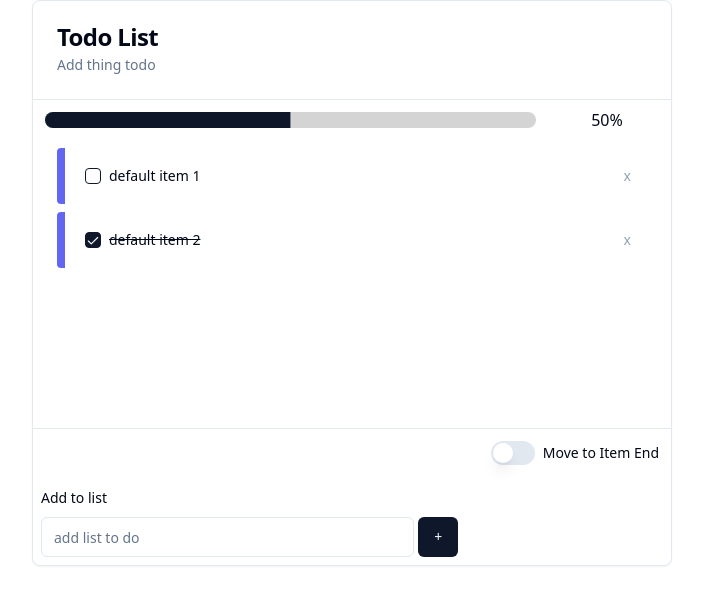
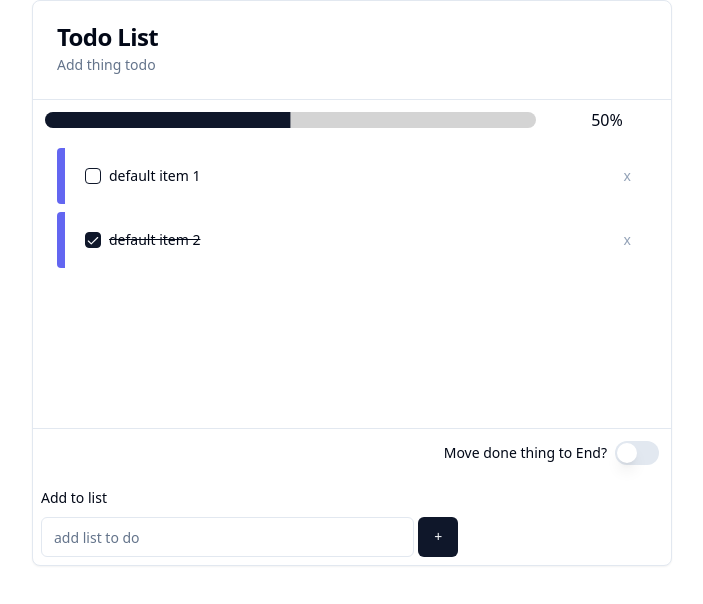
Before and after one commit to sos78819/0606, a React (Vite) app in the folder vite-project/: page / in a window 1280 px wide. Shown: the top 604 px of the page, without its empty margins (288-991 px from the left). Built offline with nearby package versions, Linux system fonts and the light colour scheme.

Commit message:
feat:加入totdoItem排序功能

```diff
--- a/vite-project/src/components/TodoList.tsx
+++ b/vite-project/src/components/TodoList.tsx
@@ -4,7 +4,6 @@ import { cn } from "@/lib/utils";
 import { useState} from "react";
 import { AddItemForm } from "./add-item-form";
 import { ItemContent } from "./item-content";
-import { MoveItemEnd } from "./move-to-item-end";
 import { TodoProgress } from "./todo-progress";
 import { singleItem } from "@/type";
 
@@ -40,8 +39,6 @@ const TodoList = () => {
         <Separator />
         <TodoProgress TodoItem={TodoItems}/>
         <ItemContent TodoItem={TodoItems} handleItemChange={handleItemChange} />
-        <Separator />
-        <MoveItemEnd />
         <AddItemForm TodoItem={TodoItems} handleItemChange={handleItemChange} />
       </Card>
     </div>
--- a/vite-project/src/components/item-content.tsx
+++ b/vite-project/src/components/item-content.tsx
@@ -3,43 +3,68 @@ import { CardContent } from "./ui/card"
 import { Checkbox } from "./ui/checkbox"
 import { Label } from "./ui/label"
 import * as ScrollArea from '@radix-ui/react-scroll-area';
-import { useRef } from "react"
 import { TodoProps } from "@/type";
-
-
-
-
+import { MoveItemEnd } from "./move-to-item-end";
+import { Separator } from "./ui/separator";
+import { useState } from "react";
 
 
 const ItemContent = (props: TodoProps) => {
 
+ const [switchTitle,setSwitchTitle] = useState("Move done thing to End?")
+  //const viewportRef = useRef<HTMLDivElement>(null);
 
-  const viewportRef = useRef<HTMLDivElement>(null);
-  console.log(viewportRef.current?.scrollTop)
-  function handleItemCheck(e: boolean , idx: number) {
+  function handleItemCheck(e: boolean, idx: number) {
     const newTodos = [...props.TodoItem];
     newTodos[idx].finish = e
     props.handleItemChange(newTodos)
   }
 
   function removeItem(idx: number) {
-
     const newTodos = [...props.TodoItem];
     newTodos.splice(idx, 1);
+    props.handleItemChange(newTodos)
+  }
 
+  function switchHandler(e:boolean) {
+    const newTodos = [...props.TodoItem];
+    if(e){
+      const switchToStart = "Move done thing to Start?"
+      newTodos.sort((a, b) => {
+        if (a.finish === b.finish) return 0;
+        if (a.finish) return 1;
+        return -1;
+      });
+      setSwitchTitle(switchToStart)
+
+    }else{
+      const switchToEnd = "Move done thing to End?"
+      newTodos.sort((a, b) => {
+        if (a.finish === b.finish) return 0;
+        if (!a.finish) return 1;
+        return -1;
+      });
+      setSwitchTitle(switchToEnd)
+    }
     props.handleItemChange(newTodos)
+  //   if (e && viewportRef.current) {
+  //    const scrollHeight = viewportRef.current.scrollHeight
+  //    const clientHeight = viewportRef.current.clientHeight
+  //    const scrollTop = scrollHeight - clientHeight
+  //     viewportRef.current.scrollTop=scrollTop
+  // }
   }
 
 
 
-  return <ScrollArea.Root>
-    <ScrollArea.Viewport ref={viewportRef} className="h-72" >
+  return <><ScrollArea.Root>
+    <ScrollArea.Viewport className="h-72" >
 
       <CardContent>
         {props.TodoItem.map((item, idx) => {
           const lineClass = item.finish ? 'line-through' : '';
           return <div key={idx} className="flex items-center rounded border-l-8 border-l-indigo-500 mt-2 p-5 relative">
-            <Checkbox onCheckedChange={(e:boolean) => handleItemCheck(e, idx)} checked={item.finish} className="mr-2" id="terms" />
+            <Checkbox onCheckedChange={(e: boolean) => handleItemCheck(e, idx)} checked={item.finish} className="mr-2" id="terms" />
             <Label
               className={`text-sm font-medium leading-none peer-disabled:cursor-not-allowed peer-disabled:opacity-70 ${lineClass}`}
             >
@@ -56,9 +81,11 @@ const ItemContent = (props: TodoProps) => {
     <ScrollArea.Scrollbar className="h-full w-2.5 border-l border-l-transparent p-[1px]" orientation="vertical">
       <ScrollArea.Thumb className="relative flex-1 rounded-full bg-border" />
     </ScrollArea.Scrollbar>
-    <ScrollArea.Corner  />
+    <ScrollArea.Corner />
   </ScrollArea.Root>
-
+    <Separator />
+    <MoveItemEnd title ={switchTitle} switchHandler={switchHandler} />
+  </>
 }
 
 export { ItemContent }
--- a/vite-project/src/components/move-to-item-end.tsx
+++ b/vite-project/src/components/move-to-item-end.tsx
@@ -1,11 +1,18 @@
 import { Label } from "./ui/label"
 import { Switch } from "./ui/switch"
-const MoveItemEnd = () => {
+
+interface MoveItemEndProps {
+  title: string;
+  switchHandler: (e: boolean) => void;
+}
+const MoveItemEnd: React.FC<MoveItemEndProps> = ({ title, switchHandler })  => {
+
   return (
 
     <div className="flex items-center float-right p-3">
-      <Switch className="mr-2" id="move-to-item-end" />
-      <Label htmlFor="move-to-item-end">Move to Item End</Label>
+      <Label htmlFor="move-to-item-end">{title}</Label>
+      <Switch className="ml-2" id="move-to-item-end" onCheckedChange ={(e)=>switchHandler(e)} />
+
     </div>
   )
 }
```
